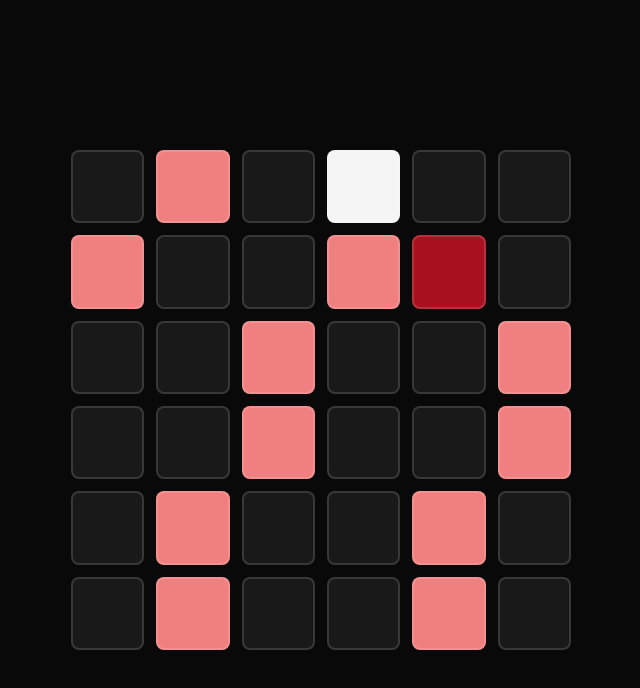
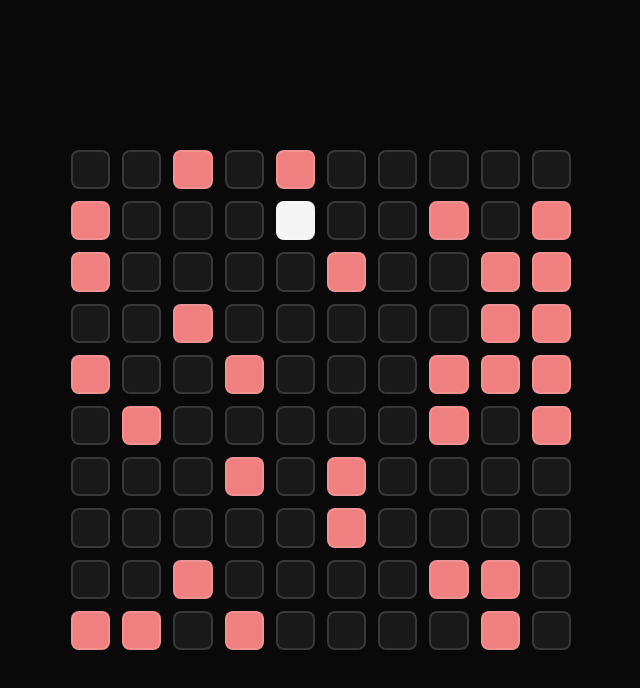
Before and after one commit to NiceColors/I.A-UFRRJ, a website built with webpack: page index.html in a window 1280 px wide. Shown: the whole page, without its empty margins (319-959 px from the left). Built offline with nearby package versions, Linux system fonts and the light colour scheme.

Commit message:
Renderização do mapa de forma dinâmica e alterando compilação do código

```diff
--- a/assets/style.css
+++ b/assets/style.css
@@ -19,12 +19,12 @@ body {
 
 #matriz {
     display: grid;
-    grid-template-columns: repeat(6, 1fr);
-    grid-template-rows: repeat(6, 1fr);
+    grid-template-columns: repeat(10, 1fr);
+    grid-template-rows: repeat(10, 1fr);
     grid-auto-columns: minmax(0, 1fr);
     gap: 12px;
-    width: 500px;
-    height: 500px;
+    min-width: 500px;
+    min-height: 500px;
 }
 
 #matriz .celula {
--- a/index.html
+++ b/index.html
@@ -10,43 +10,9 @@
 <body>
     <main id="app">
         <div id="matriz" data-linhas="5" data-colunas="5">
-            <div class="celula" data-linha="1" data-coluna="1" data-type="."></div>
-            <div class="celula" data-linha="1" data-coluna="1" data-type="o"></div>
-            <div class="celula" data-linha="1" data-coluna="1" data-type="."></div>
-            <div class="celula" data-linha="1" data-coluna="1" data-type="@"></div>
-            <div class="celula" data-linha="1" data-coluna="1" data-type="."></div>
-            <div class="celula" data-linha="1" data-coluna="1" data-type="."></div>
-            <div class="celula" data-linha="1" data-coluna="1" data-type="o"></div>
-            <div class="celula" data-linha="1" data-coluna="1" data-type="."></div>
-            <div class="celula" data-linha="1" data-coluna="1" data-type="."></div>
-            <div class="celula" data-linha="1" data-coluna="1" data-type="o"></div>
-            <div class="celula" data-linha="1" data-coluna="1" data-type="x"></div>
-            <div class="celula" data-linha="1" data-coluna="1" data-type="."></div>
-            <div class="celula" data-linha="1" data-coluna="1" data-type="."></div>
-            <div class="celula" data-linha="1" data-coluna="1" data-type="."></div>
-            <div class="celula" data-linha="1" data-coluna="1" data-type="o"></div>
-            <div class="celula" data-linha="1" data-coluna="1" data-type="."></div>
-            <div class="celula" data-linha="1" data-coluna="1" data-type="."></div>
-            <div class="celula" data-linha="1" data-coluna="1" data-type="o"></div>
-            <div class="celula" data-linha="1" data-coluna="1" data-type="."></div>
-            <div class="celula" data-linha="1" data-coluna="1" data-type="."></div>
-            <div class="celula" data-linha="1" data-coluna="1" data-type="o"></div>
-            <div class="celula" data-linha="1" data-coluna="1" data-type="."></div>
-            <div class="celula" data-linha="1" data-coluna="1" data-type="."></div>
-            <div class="celula" data-linha="1" data-coluna="1" data-type="o"></div>
-            <div class="celula" data-linha="1" data-coluna="1" data-type="."></div>
-            <div class="celula" data-linha="1" data-coluna="1" data-type="o"></div>
-            <div class="celula" data-linha="1" data-coluna="1" data-type="."></div>
-            <div class="celula" data-linha="1" data-coluna="1" data-type="."></div>
-            <div class="celula" data-linha="1" data-coluna="1" data-type="o"></div>
-            <div class="celula" data-linha="1" data-coluna="1" data-type="."></div>
-            <div class="celula" data-linha="1" data-coluna="1" data-type="."></div>
-            <div class="celula" data-linha="1" data-coluna="1" data-type="o"></div>
-            <div class="celula" data-linha="1" data-coluna="1" data-type="."></div>
-            <div class="celula" data-linha="1" data-coluna="1" data-type="."></div>
-            <div class="celula" data-linha="1" data-coluna="1" data-type="o"></div>
-            <div class="celula" data-linha="1" data-coluna="1" data-type="."></div>
         </div>
     </main>
 </body>
+<script src="dist/bundle.js"></script>
+
 </html>
--- a/src/app.ts
+++ b/src/app.ts
@@ -1,11 +1,10 @@
-
+import { Direcao } from "./enums/direcao";
 import { Mapa } from "./classes/mapa";
 import { Robo } from "./classes/robo";
-import { Direcao } from "./enums/direcao";
 import { SituacaoBusca } from "./enums/situacao-busca";
 
 export class App {
-    public readonly LIMITE_DE_PASSOS = 30;
+    public readonly LIMITE_DE_PASSOS = 3000;
     public readonly LINHAS = 10;
     public readonly COLUNAS = 10;
 
@@ -15,23 +14,25 @@ export class App {
     public readonly POS_L_META = Math.floor(Math.random() * this.LINHAS);
     public readonly POS_C_META = Math.floor(Math.random() * this.COLUNAS);
 
-    public run() {
-        const mapa = new Mapa(this.LINHAS, this.COLUNAS);
-        const robo = new Robo(this.POS_L_ROBO, this.POS_C_ROBO, Direcao.Baixo, this.LIMITE_DE_PASSOS, mapa);
+    private mapa = new Mapa(this.LINHAS, this.COLUNAS);
 
-        mapa.posicionarRobo(this.POS_L_ROBO, this.POS_C_ROBO);
+    public async run() {
+        const robo = new Robo(this.POS_L_ROBO, this.POS_C_ROBO, Direcao.Baixo, this.LIMITE_DE_PASSOS, this.mapa);
+
+        this.mapa.posicionarRobo(this.POS_L_ROBO, this.POS_C_ROBO);
 
         // TODO: VALIDAR POSICAO DA META (DEVE SER DIFERENTE DA POSICAO DO ROBO)
-        mapa.posicionarMeta(this.POS_L_META, this.POS_C_META);
+        this.mapa.posicionarMeta(this.POS_L_META, this.POS_C_META);
 
         // TODO: VALIDAR PORCENTAGEM DE OBSTACULOS (DEVE ESTAR ENTRE O INTERVALO DE 20 A 60%)
-        mapa.posicionarObstaculos();
+        this.mapa.posicionarObstaculos();
 
         const tempoInicial = performance.now();
-        const resultado: SituacaoBusca = robo.search();
+        const resultado: Promise<SituacaoBusca> = robo.search();
         const tempoFinal = performance.now();
 
-        this.imprimeResultado(resultado, robo, tempoFinal - tempoInicial);
+        this.imprimeResultado(await resultado, robo, tempoFinal - tempoInicial);
+
     }
 
     private imprimeResultado(resultado: SituacaoBusca, robo: Robo, tempoDeBusca: number) {
--- a/src/classes/mapa.ts
+++ b/src/classes/mapa.ts
@@ -27,6 +27,8 @@ export class Mapa {
             }
         }
     }
+
+    public getMatriz = () => this.matriz;
 
     public posicionarRobo(l: number, c: number) {
         this.matriz[l][c] = EstadoCelula.Robo;
@@ -109,15 +111,27 @@ export class Mapa {
     }
 
     public imprimir() {
+        const matrizHtml = document.getElementById('matriz');
+
+        matrizHtml.innerHTML = '';
+
         for (let l = 0; l < this.qtdLinhas; l++) {
-            let string = '|';
+            for (let c = 0; c < this.qtdColunas; c++) {
+                let celula = this.matriz[l][c];
 
-            for (let c = 0; c < this.qtdColunas; c++) {
-                string += this.matriz[l][c];
+                const divCelula = document.createElement('div');
+                divCelula.classList.add('celula');
+                divCelula.setAttribute('data-linha', c.toString());
+                divCelula.setAttribute('data-coluna', c.toString());
+                divCelula.setAttribute('data-type', celula);
+
+                matrizHtml.appendChild(divCelula);
             }
+        }
 
-            string += '|';
-            console.log(string);
-        }
+
+
+        console.log(this.matriz.findIndex((linha) => linha.includes(EstadoCelula.Robo)));
+
     }
 }
--- a/src/classes/robo.ts
+++ b/src/classes/robo.ts
@@ -1,7 +1,7 @@
 import { Direcao } from "../enums/direcao";
 import { EstadoCelula } from "../enums/estado-celula";
+import { Mapa } from './mapa'
 import { SituacaoBusca } from "../enums/situacao-busca";
-import { Mapa } from './mapa'
 
 export class Robo {
     private qtdPassos = 0;
@@ -14,16 +14,17 @@ export class Robo {
         private direcao: Direcao,
         private limiteDePassos: number,
         private mapa: Mapa
-    ) {}
+    ) { }
 
     public getQtdPassos() {
         return this.qtdPassos;
     }
 
-    public search() {
+    public async search(): Promise<SituacaoBusca> {
         this.locaisParaVisitar.push([this.posL, this.posC]);
 
         while (this.locaisParaVisitar.length > 0 && this.qtdPassos < this.limiteDePassos) {
+
             const [novaPosX, novaPosY] = this.locaisParaVisitar.pop();
             this.movimentar(novaPosX, novaPosY);
             this.trajeto.push([this.posL, this.posC]);
@@ -41,13 +42,15 @@ export class Robo {
 
             this.qtdPassos++;
 
-            console.log('\nFRAME %d', this.qtdPassos);
+
             this.mapa.imprimir();
-            console.log('-------');
 
             if (this.mapa.metaEncontrada(this.posL, this.posC)) {
                 return SituacaoBusca.MetaEncontrada;
             }
+
+            await new Promise(resolve => setTimeout(resolve, 200));
+
         }
 
         return (this.qtdPassos === this.limiteDePassos) ? SituacaoBusca.LimiteDePassosExcedido : SituacaoBusca.MetaNaoEncontrada;
@@ -58,5 +61,6 @@ export class Robo {
         this.posL = posL;
         this.posC = posC;
         this.mapa.setCelula(this.posL, this.posC, EstadoCelula.Robo);
+
     }
 }
--- a/tsconfig.json
+++ b/tsconfig.json
@@ -1,9 +1,11 @@
 {
+
     "compilerOptions": {
         "target": "ES6",
-        "module": "CommonJS",
+        "module": "ES6",
         "outDir": "dist",
-        "strict": false,
+        "strict": false
     },
+
     "include": ["src/**/*"]
 }
--- /dev/null
+++ b/webpack.config.js
@@ -0,0 +1,22 @@
+const path = require('path');
+
+module.exports = {
+  entry: './src/index.ts',
+  output: {
+    filename: 'bundle.js',
+    path: path.resolve(__dirname, 'dist')
+  },
+  resolve: {
+    extensions: ['.ts', '.js']
+  },
+  module: {
+    rules: [
+      {
+        test: /\.ts$/,
+        use: 'ts-loader',
+        exclude: /node_modules/
+      }
+    ]
+  },
+  mode: 'production'
+};
```
Also changed, not shown: package.json (+7 -2 lines), 1 other file.
